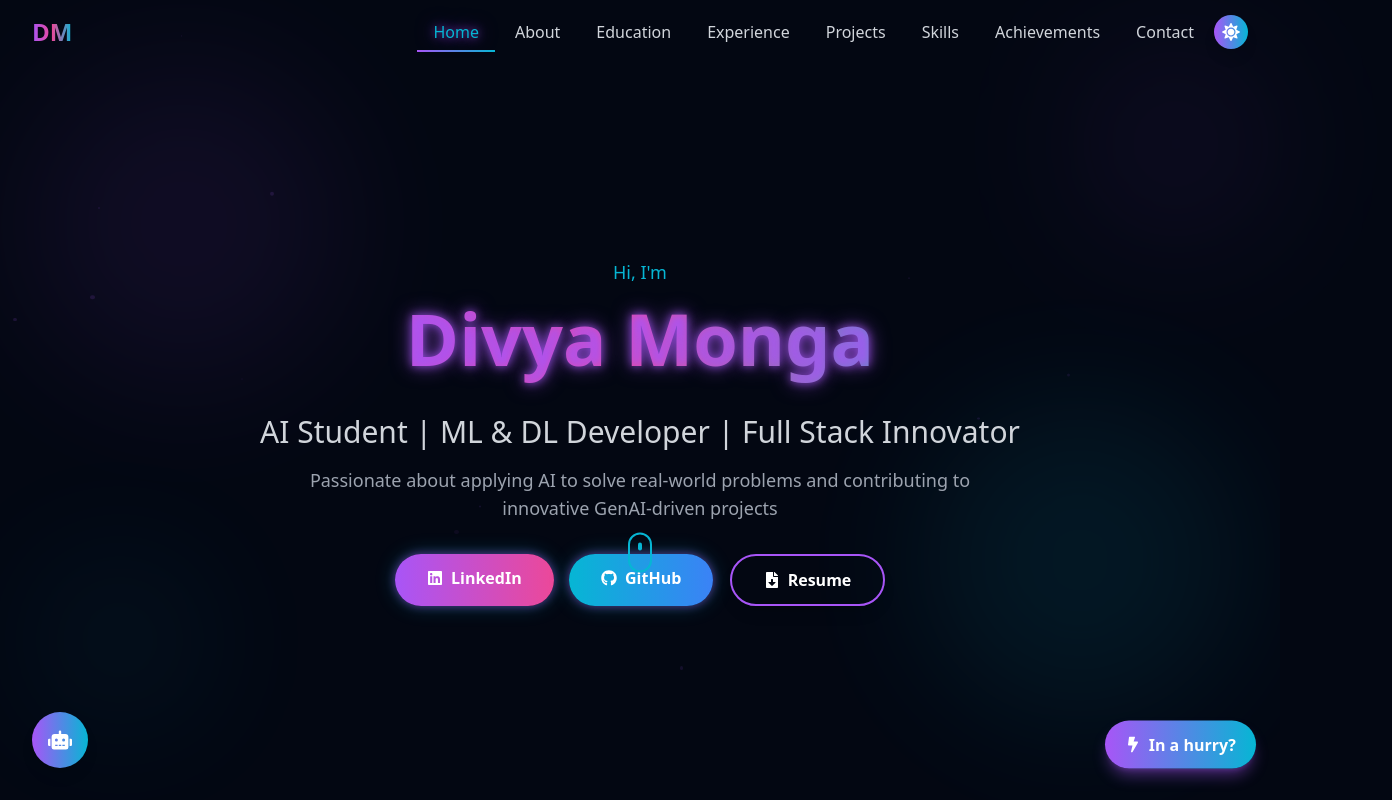
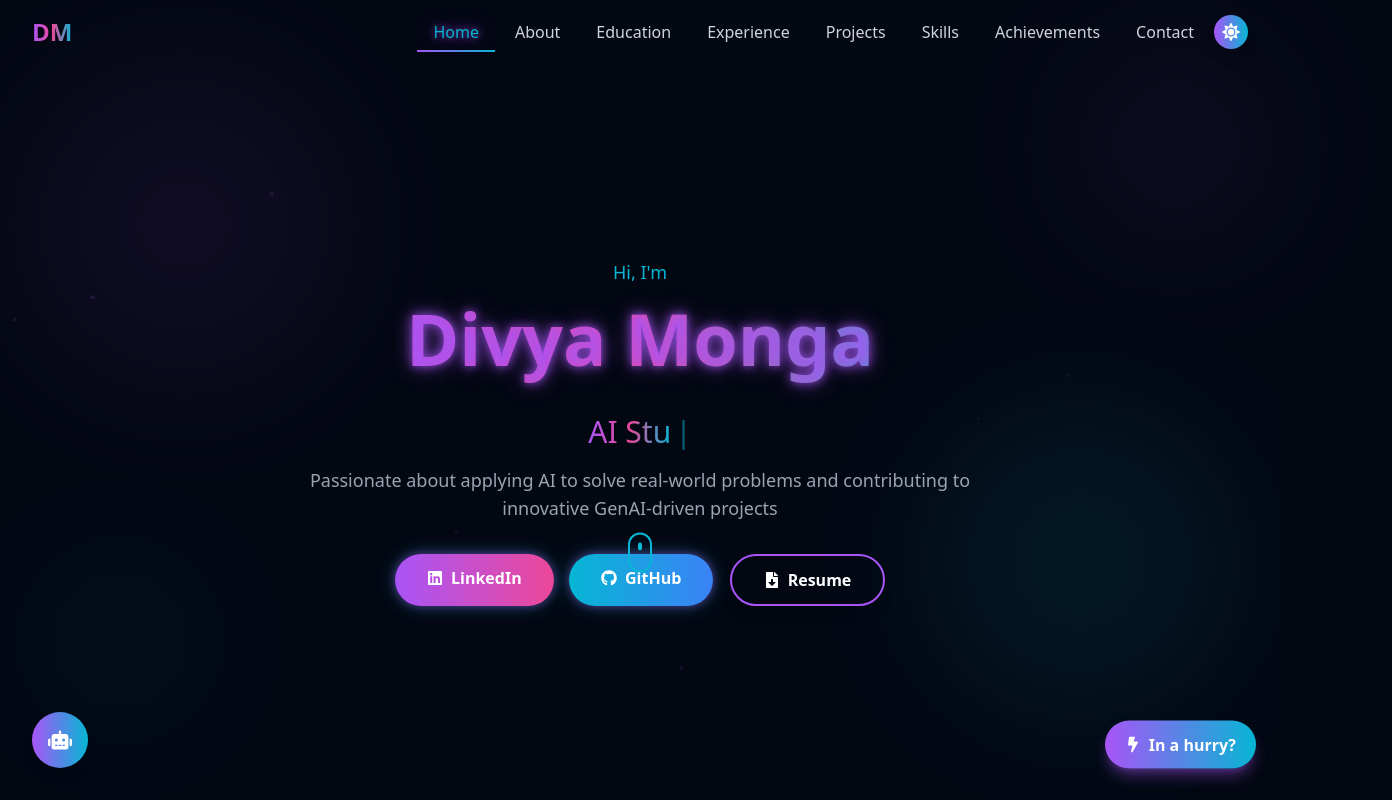
Before and after one commit to divya5-11-04/portfolio, a React (Vite) app in the folder portfolio-app/: page / in a window 1280 px wide. Shown: the top 800 px of the page, 1392 px wide, since content can reach past the window. Built offline with nearby package versions, Linux system fonts and the light colour scheme.

Commit message:
Updated Typing UI

```diff
--- a/portfolio-app/src/components/Hero.jsx
+++ b/portfolio-app/src/components/Hero.jsx
@@ -2,11 +2,19 @@ import { motion } from 'framer-motion';
 import { FaLinkedin, FaGithub, FaFileDownload } from 'react-icons/fa';
 import { useEffect, useState } from 'react';
 
+const roles = [
+  'AI Student',
+  'Full Stack Innovator',
+  'ML Developer',
+];
+
 const Hero = () => {
+  // ==============================
+  // PARTICLES
+  // ==============================
   const [particles, setParticles] = useState([]);
 
   useEffect(() => {
-    // Generate random particles for neural network effect
     const newParticles = Array.from({ length: 50 }, (_, i) => ({
       id: i,
       x: Math.random() * 100,
@@ -14,17 +22,77 @@ const Hero = () => {
       size: Math.random() * 4 + 1,
       duration: Math.random() * 3 + 2,
     }));
+
     setParticles(newParticles);
   }, []);
+
+  // ==============================
+  // TYPEWRITER
+  // ==============================
+  const [roleIndex, setRoleIndex] = useState(0);
+  const [displayText, setDisplayText] = useState('');
+  const [isDeleting, setIsDeleting] = useState(false);
+
+  useEffect(() => {
+    const currentRole = roles[roleIndex];
+
+    let delay = isDeleting ? 50 : 100;
+
+    // Pause when the complete role is visible
+    if (!isDeleting && displayText === currentRole) {
+      delay = 1500;
+    }
+
+    const timer = setTimeout(() => {
+      if (!isDeleting) {
+        // TYPE ONE CHARACTER
+        const nextText = currentRole.slice(
+          0,
+          displayText.length + 1
+        );
+
+        setDisplayText(nextText);
+
+        // Finished typing
+        if (nextText === currentRole) {
+          setIsDeleting(true);
+        }
+      } else {
+        // DELETE ONE CHARACTER
+        const nextText = currentRole.slice(
+          0,
+          displayText.length - 1
+        );
+
+        setDisplayText(nextText);
+
+        // Finished deleting
+        if (nextText === '') {
+          setIsDeleting(false);
+
+          setRoleIndex(
+            (previousIndex) =>
+              (previousIndex + 1) % roles.length
+          );
+        }
+      }
+    }, delay);
+
+    return () => clearTimeout(timer);
+  }, [displayText, isDeleting, roleIndex]);
 
   return (
     <section
       id="home"
       className="relative min-h-screen flex items-center justify-center overflow-hidden pt-16"
     >
-      {/* Animated Background */}
+      {/* ============================== */}
+      {/* ANIMATED BACKGROUND */}
+      {/* ============================== */}
+
       <div className="absolute inset-0 bg-white dark:bg-gray-950">
-        {/* Particles - Reduced for performance */}
+
+        {/* PARTICLES */}
         {particles.slice(0, 12).map((particle) => (
           <motion.div
             key={particle.id}
@@ -47,177 +115,275 @@ const Hero = () => {
           />
         ))}
 
-        {/* Gradient Orbs - Simplified */}
+        {/* PURPLE GRADIENT ORB */}
         <motion.div
           className="absolute top-20 left-10 w-72 h-72 bg-neon-purple/15 dark:bg-neon-purple/25 rounded-full blur-3xl"
           animate={{
             scale: [1, 1.2, 1],
             opacity: [0.2, 0.4, 0.2],
           }}
-          transition={{ duration: 10, repeat: Infinity, ease: "linear" }}
+          transition={{
+            duration: 10,
+            repeat: Infinity,
+            ease: 'linear',
+          }}
         />
+
+        {/* CYAN GRADIENT ORB */}
         <motion.div
           className="absolute bottom-20 right-10 w-80 h-80 bg-neon-cyan/15 dark:bg-neon-cyan/25 rounded-full blur-3xl"
           animate={{
             scale: [1.1, 1, 1.1],
             opacity: [0.2, 0.4, 0.2],
           }}
-          transition={{ duration: 12, repeat: Infinity, ease: "linear" }}
+          transition={{
+            duration: 12,
+            repeat: Infinity,
+            ease: 'linear',
+          }}
         />
+
       </div>
 
-      {/* Content */}
+      {/* ============================== */}
+      {/* CONTENT */}
+      {/* ============================== */}
+
       <div className="relative z-10 max-w-7xl mx-auto px-4 sm:px-6 lg:px-8 text-center">
+
         <motion.div
-          initial={{ opacity: 0, y: 30 }}
-          animate={{ opacity: 1, y: 0 }}
-          transition={{ duration: 0.8 }}
+          initial={{
+            opacity: 0,
+            y: 30,
+          }}
+          animate={{
+            opacity: 1,
+            y: 0,
+          }}
+          transition={{
+            duration: 0.8,
+          }}
         >
-          {/* Greeting */}
+
+          {/* GREETING */}
           <motion.p
-            initial={{ opacity: 0 }}
-            animate={{ opacity: 1 }}
-            transition={{ delay: 0.2 }}
+            initial={{
+              opacity: 0,
+            }}
+            animate={{
+              opacity: 1,
+            }}
+            transition={{
+              delay: 0.2,
+            }}
             className="text-neon-cyan text-lg mb-4"
           >
             Hi, I'm
           </motion.p>
 
-          {/* Name */}
+          {/* NAME */}
           <motion.h1
-            initial={{ opacity: 0, y: 20 }}
-            animate={{ opacity: 1, y: 0 }}
-            transition={{ delay: 0.3, duration: 0.6 }}
-            whileHover={{ scale: 1.03 }}
+            initial={{
+              opacity: 0,
+              y: 20,
+            }}
+            animate={{
+              opacity: 1,
+              y: 0,
+            }}
+            transition={{
+              delay: 0.3,
+              duration: 0.6,
+            }}
+            whileHover={{
+              scale: 1.03,
+            }}
             className="text-5xl md:text-7xl font-bold mb-6 text-gradient dark:glow-text pb-4 leading-tight will-change-transform"
           >
             Divya Monga
           </motion.h1>
 
-          {/* Tagline */}
+          {/* ============================== */}
+          {/* TYPEWRITER TAGLINE */}
+          {/* ============================== */}
+
           <motion.h2
-            initial={{ opacity: 0 }}
-            animate={{ opacity: 1 }}
-            transition={{ delay: 0.5 }}
-            className="text-2xl md:text-3xl text-gray-600 dark:text-gray-300 mb-4 relative"
+            initial={{
+              opacity: 0,
+            }}
+            animate={{
+              opacity: 1,
+            }}
+            transition={{
+              delay: 0.5,
+            }}
+            className="text-2xl md:text-3xl text-gray-600 dark:text-gray-300 mb-4"
           >
-            <motion.span
-              className="inline-block"
-              whileHover={{ scale: 1.05, color: "#a855f7" }}
-              transition={{ duration: 0.2 }}
-            >
-              AI Student
-            </motion.span>
-            {" | "}
-            <motion.span
-              className="inline-block"
-              whileHover={{ scale: 1.05, color: "#06b6d4" }}
-              transition={{ duration: 0.2 }}
-            >
-              ML & DL Developer
-            </motion.span>
-            {" | "}
-            <motion.span
-              className="inline-block"
-              whileHover={{ scale: 1.05, color: "#ec4899" }}
-              transition={{ duration: 0.2 }}
-            >
-              Full Stack Innovator
-            </motion.span>
+            <span className="inline-block min-w-[320px]">
+              <span className="text-gradient">
+                {displayText}
+              </span>
+
+              <span className="ml-1 animate-pulse text-neon-cyan">
+                |
+              </span>
+            </span>
           </motion.h2>
 
-          {/* Description */}
+          {/* DESCRIPTION */}
           <motion.p
-            initial={{ opacity: 0 }}
-            animate={{ opacity: 1 }}
-            transition={{ delay: 0.7 }}
+            initial={{
+              opacity: 0,
+            }}
+            animate={{
+              opacity: 1,
+            }}
+            transition={{
+              delay: 0.7,
+            }}
             className="text-gray-500 dark:text-gray-400 text-lg max-w-2xl mx-auto mb-8"
           >
             Passionate about applying AI to solve real-world problems and
             contributing to innovative GenAI-driven projects
           </motion.p>
 
-          {/* CTA Buttons */}
+          {/* ============================== */}
+          {/* BUTTONS */}
+          {/* ============================== */}
+
           <motion.div
-            initial={{ opacity: 0, y: 20 }}
-            animate={{ opacity: 1, y: 0 }}
-            transition={{ delay: 0.9 }}
+            initial={{
+              opacity: 0,
+              y: 20,
+            }}
+            animate={{
+              opacity: 1,
+              y: 0,
+            }}
+            transition={{
+              delay: 0.9,
+            }}
             className="flex flex-wrap justify-center gap-4"
           >
+
+            {/* LINKEDIN */}
             <motion.a
               href="https://linkedin.com/in/divya-ji4"
               target="_blank"
               rel="noopener noreferrer"
-              whileHover={{ scale: 1.08 }}
-              whileTap={{ scale: 0.95 }}
+              whileHover={{
+                scale: 1.08,
+              }}
+              whileTap={{
+                scale: 0.95,
+              }}
               className="group relative px-8 py-3 bg-gradient-to-r from-neon-purple to-neon-pink rounded-full font-semibold overflow-hidden transition-all duration-200 glow-border shadow-lg hover:shadow-neon-purple/50 will-change-transform"
             >
               <motion.span
                 className="relative z-10 flex items-center gap-2"
-                whileHover={{ x: 5 }}
+                whileHover={{
+                  x: 5,
+                }}
               >
-                <FaLinkedin /> LinkedIn
+                <FaLinkedin />
+                LinkedIn
               </motion.span>
+
               <motion.div
                 className="absolute inset-0 bg-gradient-to-r from-neon-pink to-neon-purple opacity-0 group-hover:opacity-100 transition-opacity"
                 initial={false}
               />
             </motion.a>
 
+            {/* GITHUB */}
             <motion.a
               href="https://github.com/divya5-11-04"
               target="_blank"
               rel="noopener noreferrer"
-              whileHover={{ scale: 1.08 }}
-              whileTap={{ scale: 0.95 }}
+              whileHover={{
+                scale: 1.08,
+              }}
+              whileTap={{
+                scale: 0.95,
+              }}
               className="group relative px-8 py-3 bg-gradient-to-r from-neon-cyan to-neon-blue rounded-full font-semibold overflow-hidden transition-all duration-200 glow-border shadow-lg hover:shadow-neon-cyan/50 will-change-transform"
             >
               <motion.span
                 className="relative z-10 flex items-center gap-2"
-                whileHover={{ x: 5 }}
+                whileHover={{
+                  x: 5,
+                }}
               >
-                <FaGithub /> GitHub
+                <FaGithub />
+                GitHub
               </motion.span>
+
               <motion.div
                 className="absolute inset-0 bg-gradient-to-r from-neon-blue to-neon-cyan opacity-0 group-hover:opacity-100 transition-opacity"
                 initial={false}
               />
             </motion.a>
 
+            {/* RESUME */}
             <motion.a
               href="https://drive.google.com/file/d/19RkwQksFKTC1Yb7xL0Qq83eYH-ZhjQqx/view?usp=sharing"
               target="_blank"
               rel="noopener noreferrer"
-              whileHover={{ scale: 1.1, rotateZ: 2 }}
-              whileTap={{ scale: 0.95 }}
+              whileHover={{
+                scale: 1.1,
+                rotateZ: 2,
+              }}
+              whileTap={{
+                scale: 0.95,
+              }}
               className="group relative px-8 py-3 border-2 border-neon-purple rounded-full font-semibold overflow-hidden transition-all duration-300 hover:bg-neon-purple/20 shadow-lg"
             >
               <motion.span
                 className="relative z-10 flex items-center gap-2"
                 initial={false}
-                whileHover={{ x: 5 }}
+                whileHover={{
+                  x: 5,
+                }}
               >
-                <FaFileDownload />Resume
+                <FaFileDownload />
+                Resume
               </motion.span>
             </motion.a>
+
           </motion.div>
+
         </motion.div>
 
-        {/* Scroll Indicator */}
+        {/* ============================== */}
+        {/* SCROLL INDICATOR */}
+        {/* ============================== */}
+
         <motion.div
-          initial={{ opacity: 0 }}
-          animate={{ opacity: 1 }}
-          transition={{ delay: 1.2 }}
+          initial={{
+            opacity: 0,
+          }}
+          animate={{
+            opacity: 1,
+          }}
+          transition={{
+            delay: 1.2,
+          }}
           className="absolute bottom-10 left-1/2 transform -translate-x-1/2"
         >
           <motion.div
-            animate={{ y: [0, 10, 0] }}
-            transition={{ duration: 1.5, repeat: Infinity }}
+            animate={{
+              y: [0, 10, 0],
+            }}
+            transition={{
+              duration: 1.5,
+              repeat: Infinity,
+            }}
             className="w-6 h-10 border-2 border-neon-cyan rounded-full flex justify-center pt-2"
           >
             <motion.div className="w-1 h-2 bg-neon-cyan rounded-full" />
           </motion.div>
         </motion.div>
+
       </div>
     </section>
   );
```
